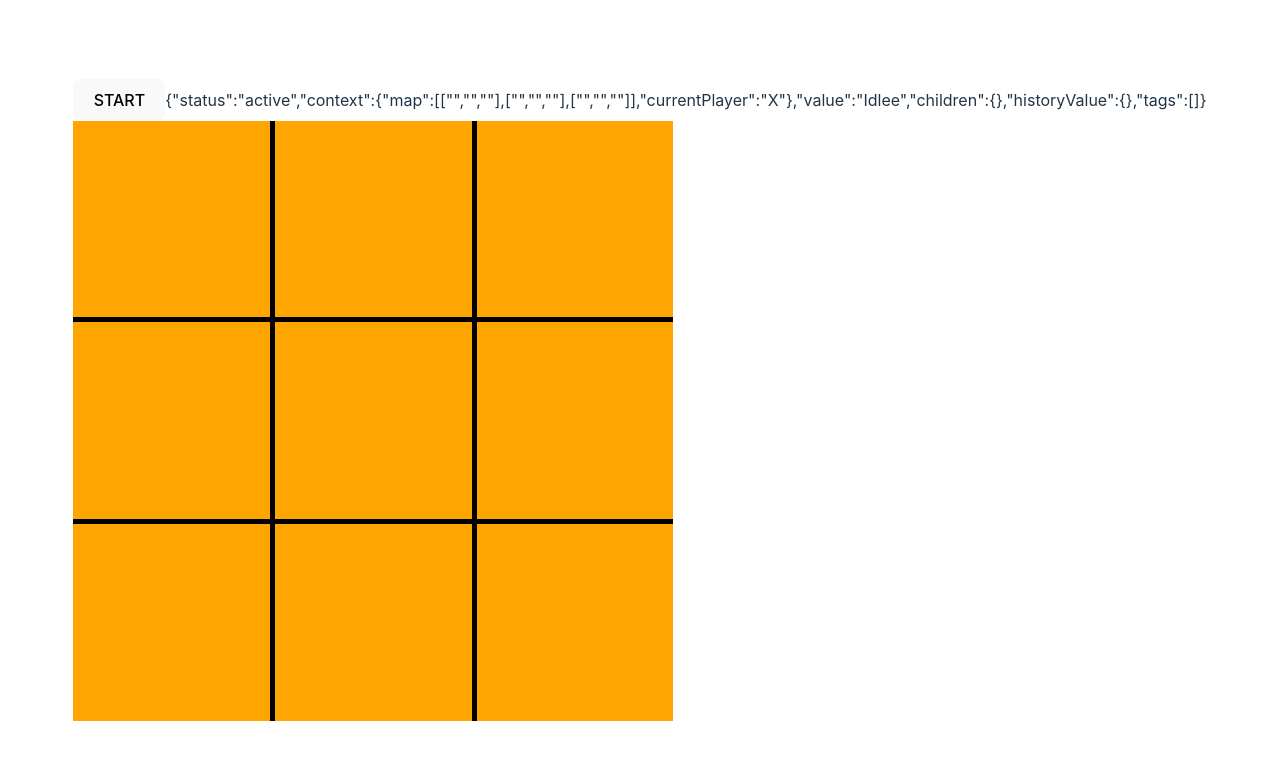
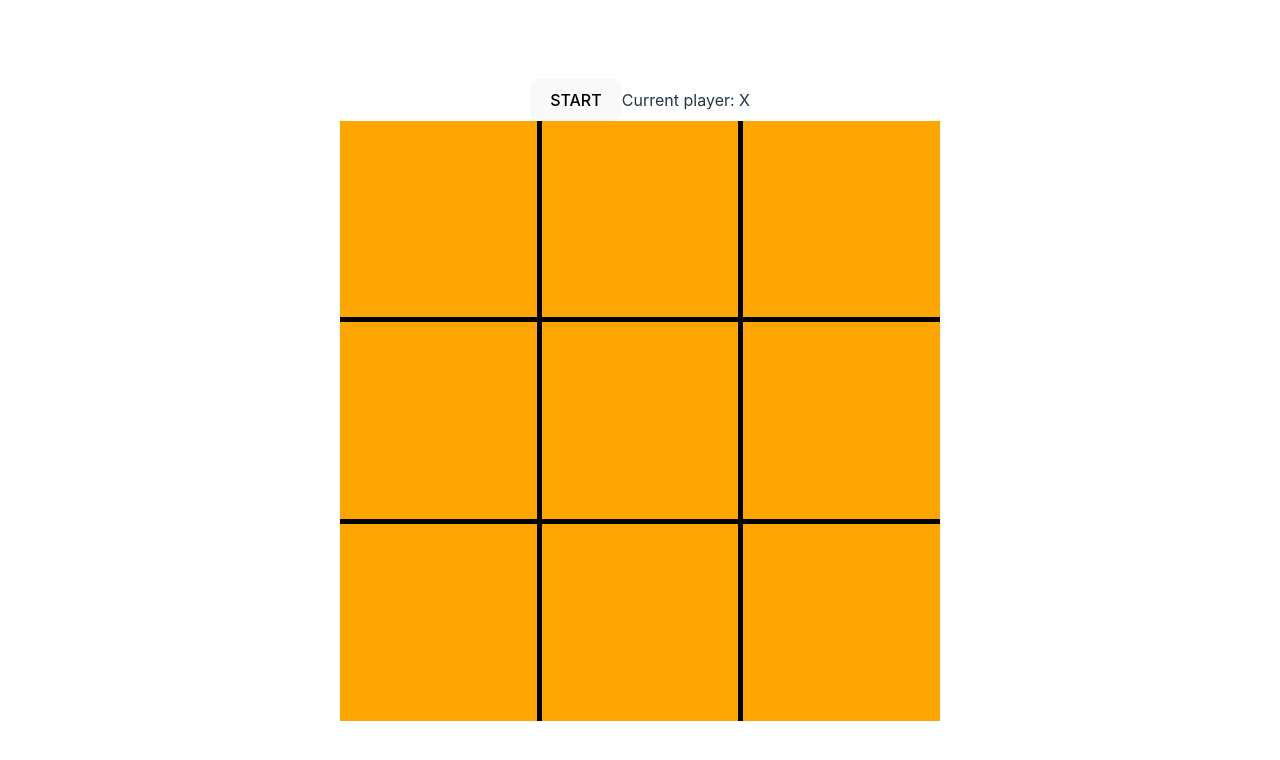
Before and after one commit to Szulerinio/tic-tac-toe, a React (Vite) app: page / in a window 1280 px wide. Shown: the top 760 px of the page. Built offline with nearby package versions, Linux system fonts and the light colour scheme.

Commit message:
simple display of current player

```diff
--- a/src/App.tsx
+++ b/src/App.tsx
@@ -191,7 +191,7 @@ function App() {
       {snapshot.value === "Won" || snapshot.value === "Draw" ? (
         <button onClick={() => send({ type: "Continue" })}>Continue</button>
       ) : null}
-      <span>{JSON.stringify(snapshot)}</span>
+      <span>Current player: {snapshot.context.currentPlayer}</span>
       <div
         style={{
           display: "grid",
```
